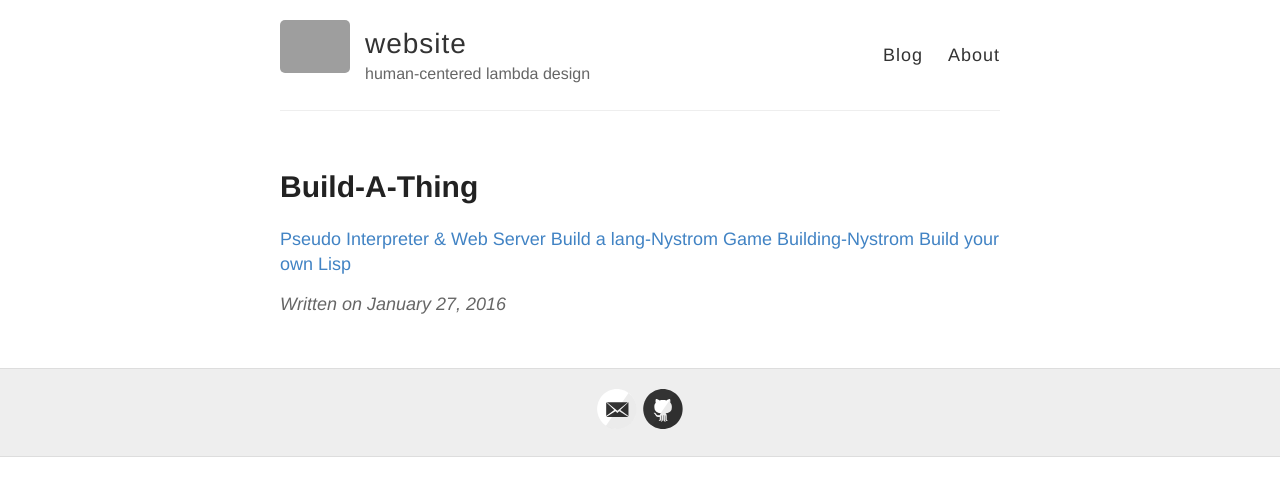
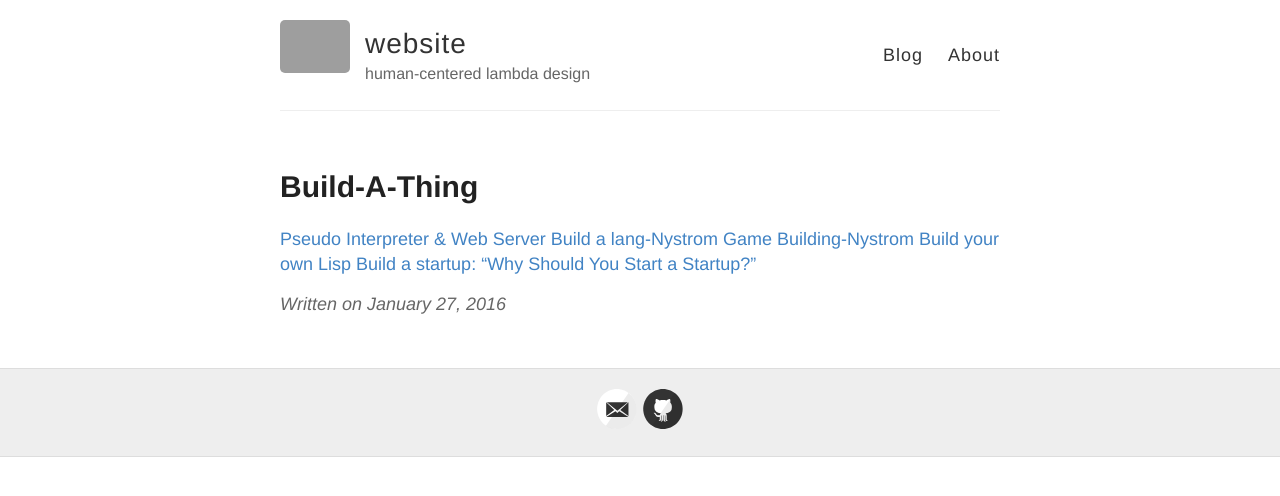
Before and after one commit to RONNCC/ronncc.github, a Jekyll site: the page built from _posts/2016-1-27-build-a-thing.md, in a window 1280 px wide. Shown: the top 496 px of the page. Built offline with Jekyll 4.4.1, drawn with Linux system fonts in a browser that asks for light colours; comment, search, counter and statistics services are not loaded; grey boxes are pictures that could not be loaded.

Commit message:
Update 2016-1-27-build-a-thing.md

```diff
--- a/_posts/2016-1-27-build-a-thing.md
+++ b/_posts/2016-1-27-build-a-thing.md
@@ -16,3 +16,4 @@ type: post
 [Build a lang-Nystrom](http://www.craftinginterpreters.com/)
 [Game Building-Nystrom](http://gameprogrammingpatterns.com/)
 [Build your own Lisp](http://www.buildyourownlisp.com/)
+[Build a startup: "Why Should You Start a Startup?"](https://docs.google.com/document/d/1wkJ6Ruh2IiR-caT-PS3n5Yt5VKcmIsVhuQwjgqK7030/preview)
```
